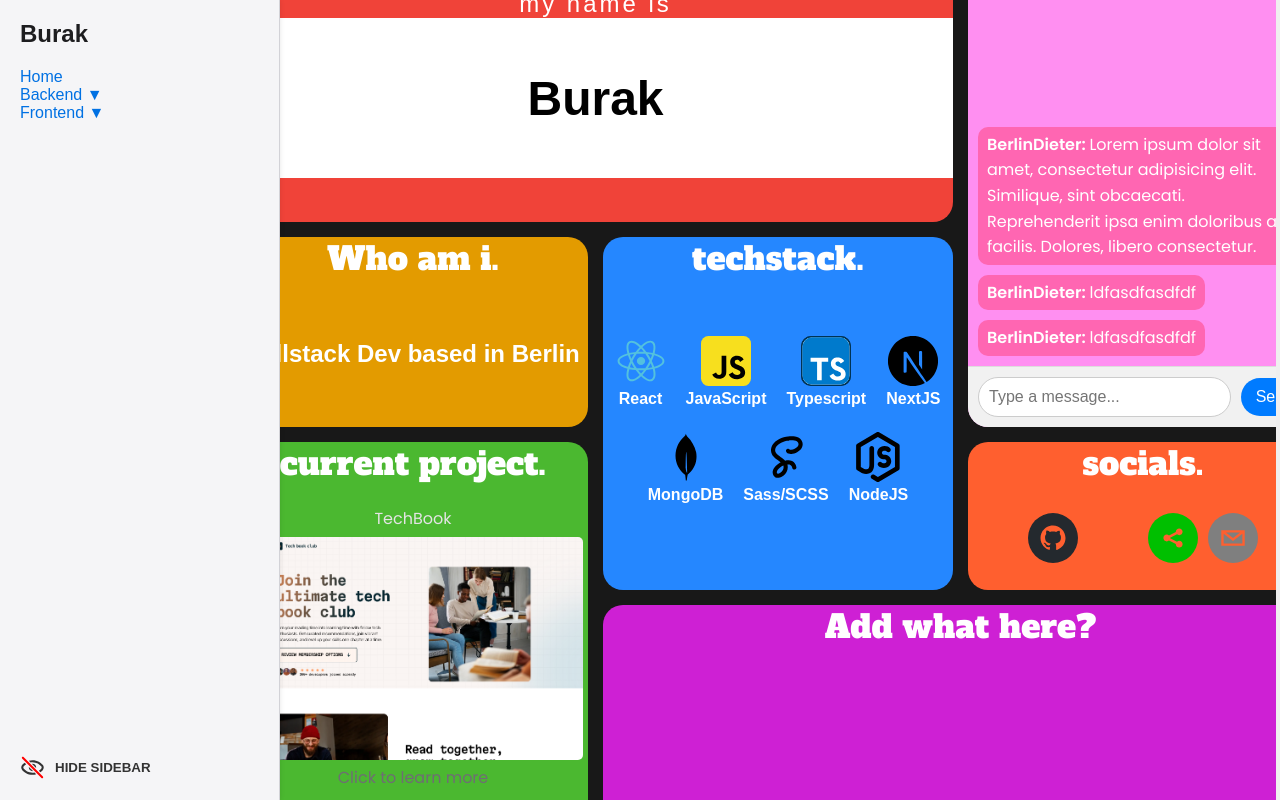
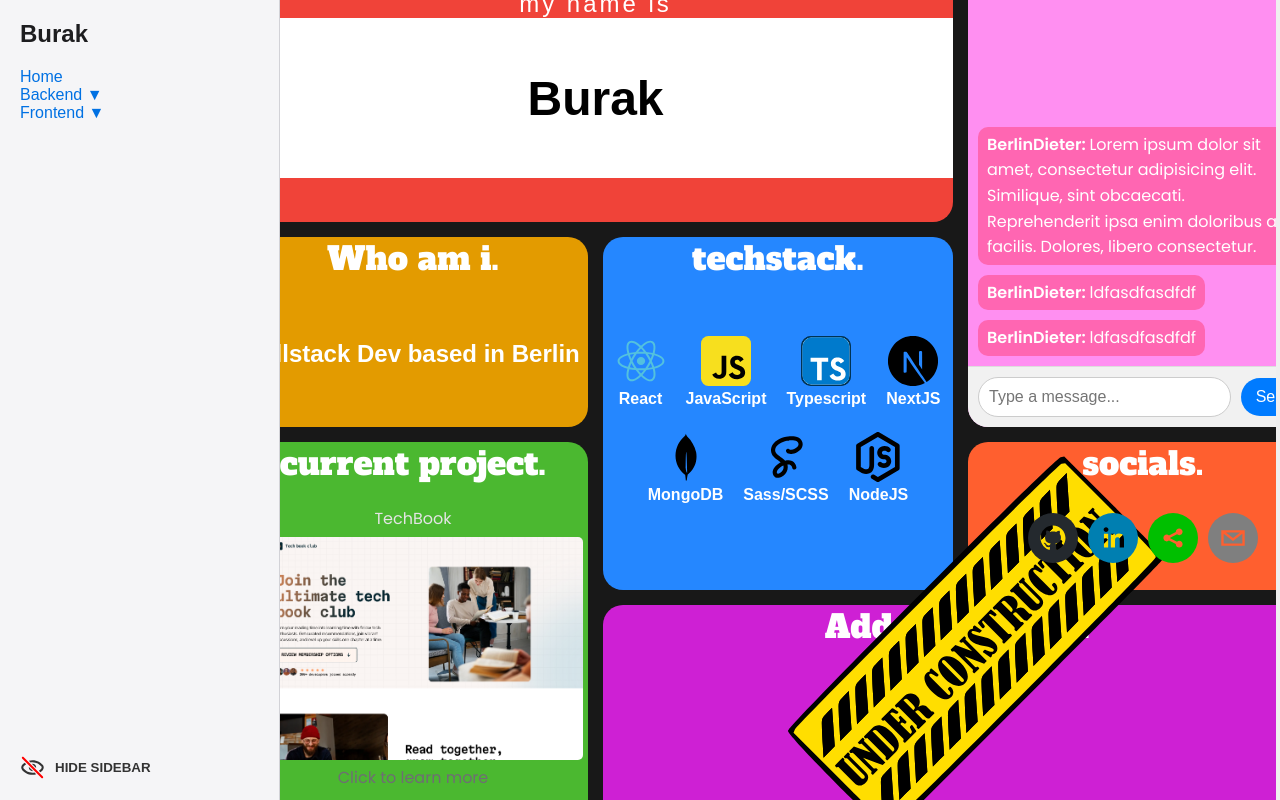
Before and after one commit to BuraYu/portfolioV2, a React (Create React App) app: page / in a window 1280 px wide. Built offline with nearby package versions, Linux system fonts and the light colour scheme.

Commit message:
add under construction image

```diff
--- a/src/App.css
+++ b/src/App.css
@@ -137,8 +137,15 @@ p {
   align-items: center;
   gap: 20px;
   padding: 20px;
+  position: relative;
 }
 
+.under-construction {
+  position: absolute;
+  right: 10%;
+  bottom: 10%;
+  transform: rotate(315deg);
+}
 .parent {
   height: auto;
   display: grid;
--- a/src/App.js
+++ b/src/App.js
@@ -6,6 +6,7 @@ import "./App.css";
 import berlinBear from "./images/gave_me_the_looks_3.png";
 import { SocialIcon } from "react-social-icons";
 import techBook from "./images/techbook_screenshot.png";
+import underConstruction from "./images/under_construction.svg";
 
 import reactIcon from "./icons/react-svgrepo-com.svg";
 import javascriptIcon from "./icons/javascript-svgrepo-com.svg";
@@ -187,6 +188,11 @@ const App = () => {
           </Routes>
           {/* Portfolio Page Content */}
           <div className="main-content-wrapper">
+            <img
+              src={underConstruction}
+              alt=""
+              className="under-construction"
+            />
             <div class="parent">
               <div class="div1 bento-box">
                 <div className="my-name-is-wrapper">
@@ -232,8 +238,8 @@ const App = () => {
                     className="custom-class"
                     url="http://www.github.com/burayu"
                   />
-                  <SocialIcon url="www.linkedin.com/burayu" />
-                  <SocialIcon url="www.xing.de/burayu" />
+                  <SocialIcon url="https://www.linkedin.com/in/buraky%C3%BCksel-/" />
+                  <SocialIcon url="http://www.xing.de/burayu" />
                   <SocialIcon url="mailto:burak.yueksel@hotmail.com" />
                 </div>
               </div>
@@ -293,10 +299,7 @@ const App = () => {
                         e.stopPropagation();
                         closeModal();
                       }}
-                    >
-                      <p>Test</p>
-                      <button>close</button>
-                    </div>
+                    ></div>
                   </Modal>
                   <p>TechBook</p>
                   <img src={techBook} alt="" />
```
Also changed, not shown: src/images/under_construction.svg (added).
